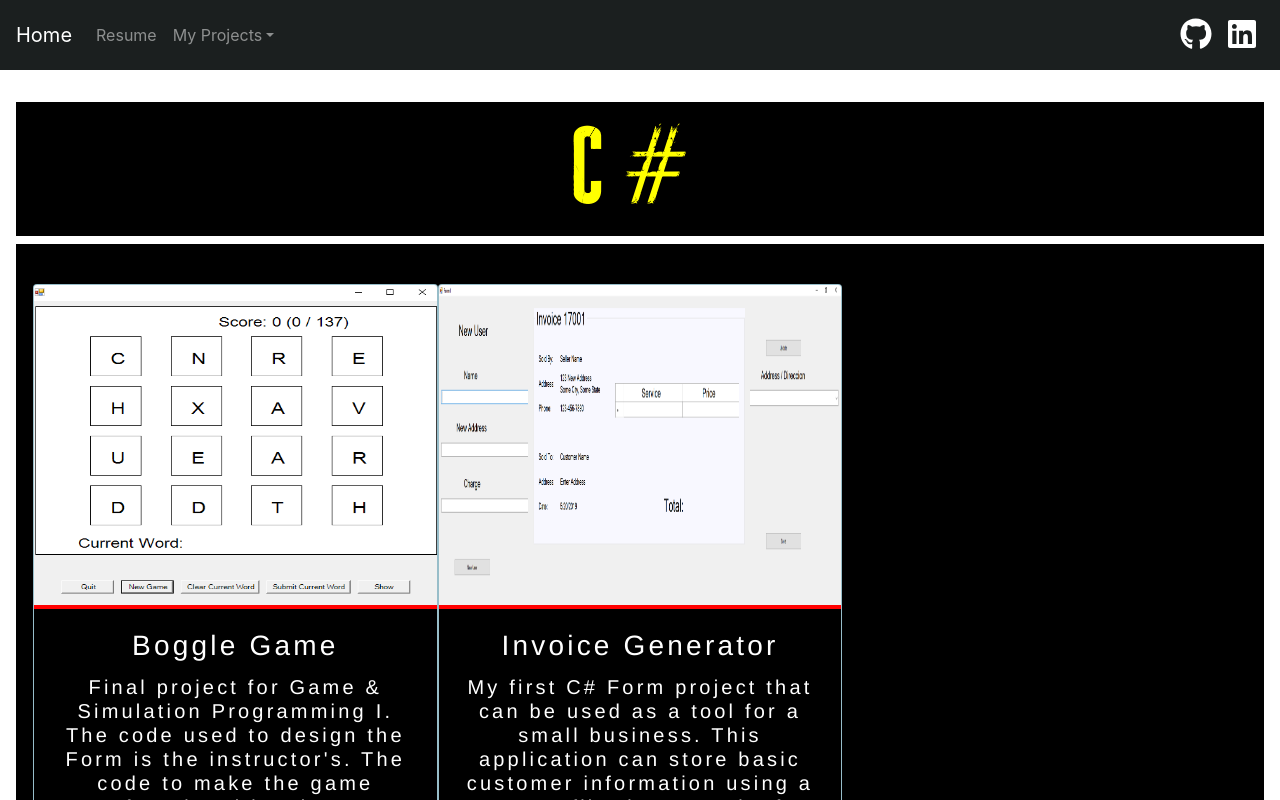
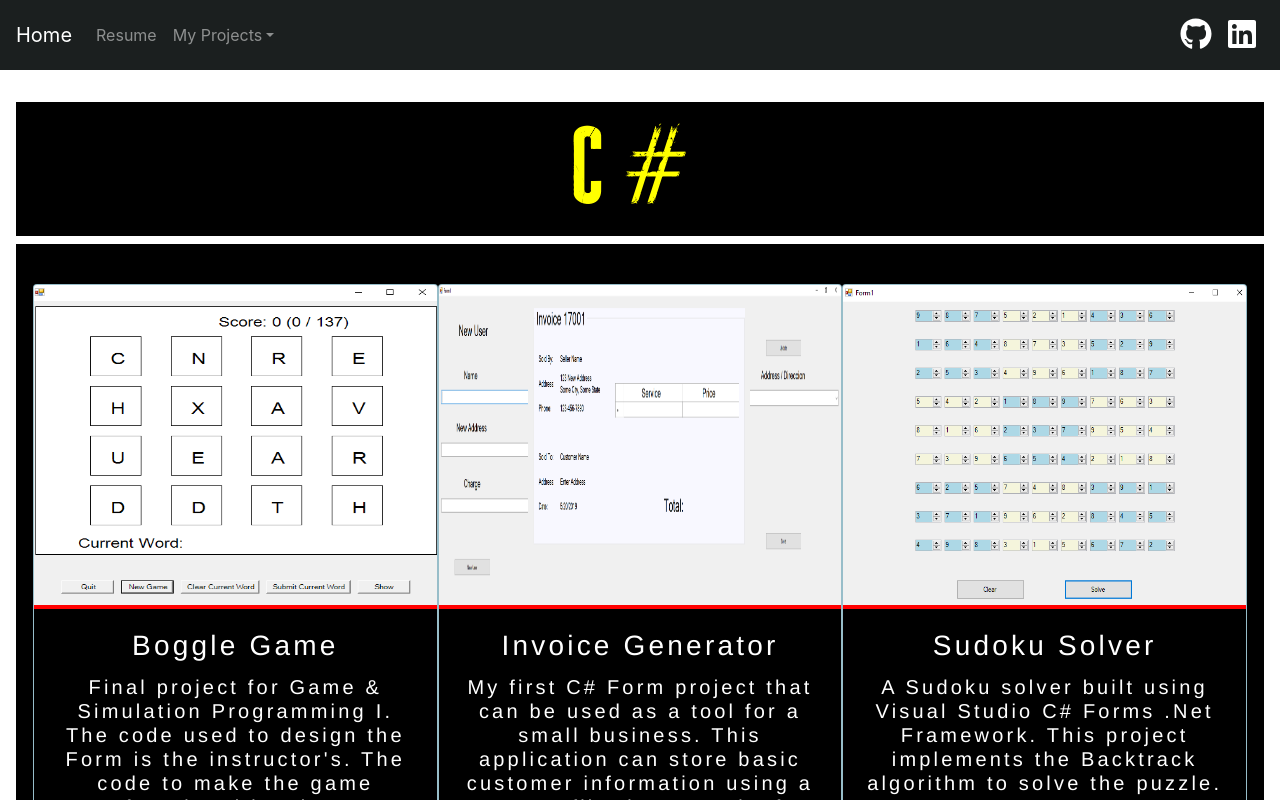
Before and after one commit to Tavera04/My_Portfolio, a React (Create React App) app: page /CSharp in a window 1280 px wide. Shown: the top 800 px of the page. Built offline with nearby package versions, Linux system fonts and the light colour scheme.

Commit message:
Added Sudoku project to C# page

```diff
--- a/src/Pages/C#Page.js
+++ b/src/Pages/C#Page.js
@@ -24,6 +24,15 @@ function CSharpPage()
 						codeURL="https://github.com/Tavera15/InvoiceGenerator"
 						desc="My first C# Form project that can be used as a tool for a small business. This application can store basic customer information using a JSON file, keep track of invoice numbers, and save invoices to a folder."
 					/>
+
+					<ProjectCard
+						name="Sudoku Solver"
+						codeButtonText="Github"
+						imageURL={require('../contents/CSharp/sudoku.png')}
+						codeURL="https://github.com/Tavera15/Sudoku_Solver"
+						desc="A Sudoku solver built using Visual Studio C# Forms .Net Framework. This project implements the Backtrack algorithm to solve the puzzle."
+					/>
+
 				</div>
 			</div>
 		</div>
```
Also changed, not shown: src/contents/CSharp/sudoku.png (added).
